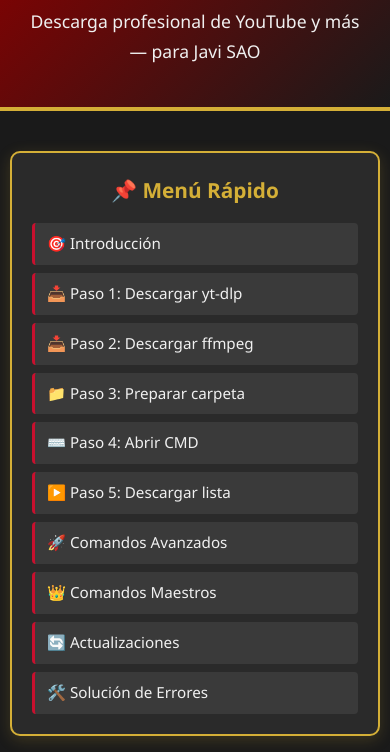
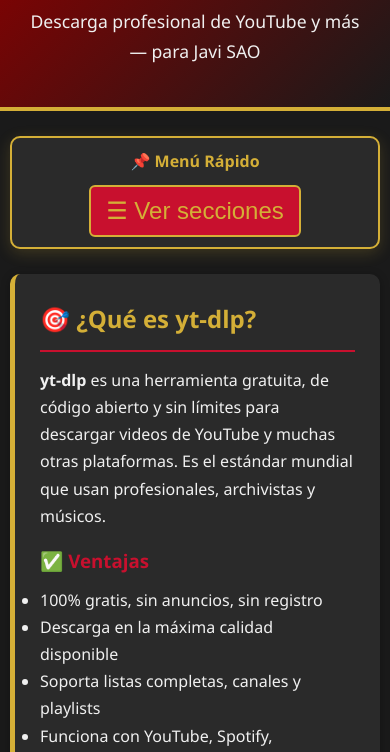
Before and after one commit to saoentertainment/descargar-videos, a plain HTML site: page index.html in a window 390 px wide. Shown: the part 92-844 px from the top of the page. Drawn offline with Linux system fonts and the light colour scheme.

Commit message:
Update index.html
Arreglar menú responsive para móvil

```diff
--- a/index.html
+++ b/index.html
@@ -42,16 +42,13 @@
     padding: 20px;
   }
 
-  /* MENÚ INTERACTIVO */
+/* MENÚ INTERACTIVO - RESPONSIVE */
 nav.menu {
   background: #2a2a2a;
   border: 2px solid #D4AF37;
   border-radius: 10px;
   padding: 20px;
   margin: 30px 0;
-    position: sticky;
-    top: 10px;
-    z-index: 100;
   box-shadow: 0 4px 15px rgba(212,175,55,0.2);
 }
 
@@ -86,6 +83,68 @@
   color: #D4AF37;
   border-left-color: #D4AF37;
   transform: translateX(5px);
+}
+
+/* BOTÓN HAMBURGUESA (solo visible en móvil) */
+.menu-toggle {
+  display: none;
+  background: #C8102E;
+  color: #D4AF37;
+  border: 2px solid #D4AF37;
+  padding: 10px 15px;
+  border-radius: 6px;
+  font-size: 1.5em;
+  cursor: pointer;
+  margin: 0 auto;
+  transition: all 0.3s;
+}
+
+.menu-toggle:hover {
+  background: #D4AF37;
+  color: #C8102E;
+}
+
+/* ESTILOS PARA MÓVIL */
+@media (max-width: 600px) {
+  header h1 { font-size: 1.8em; }
+  .container { padding: 10px; }
+
+  /* Menú compacto en móvil */
+  nav.menu {
+    padding: 10px;
+    margin: 15px 0;
+    position: sticky;
+    top: 5px;
+    z-index: 100;
+  }
+
+  nav.menu h2 {
+    font-size: 1em;
+    margin-bottom: 10px;
+  }
+
+  /* Mostrar botón hamburguesa */
+  .menu-toggle {
+    display: block;
+  }
+
+  /* Ocultar lista por defecto */
+  nav.menu ul {
+    display: none;
+    grid-template-columns: 1fr;
+    gap: 5px;
+    margin-top: 10px;
+  }
+
+  /* Mostrar lista cuando tenga la clase "open" */
+  nav.menu ul.open {
+    display: grid;
+  }
+
+  nav.menu a {
+    padding: 6px 10px;
+    font-size: 0.85em;
+  }
 }
 
   /* SECCIONES */
@@ -331,17 +390,18 @@
   <!-- MENÚ INTERACTIVO -->
 <nav class="menu">
   <h2>📌 Menú Rápido</h2>
-    <ul>
-      <li><a href="#intro">🎯 Introducción</a></li>
-      <li><a href="#paso1">📥 Paso 1: Descargar yt-dlp</a></li>
-      <li><a href="#paso2">📥 Paso 2: Descargar ffmpeg</a></li>
-      <li><a href="#paso3">📁 Paso 3: Preparar carpeta</a></li>
-      <li><a href="#paso4">⌨️ Paso 4: Abrir CMD</a></li>
-      <li><a href="#paso5">▶️ Paso 5: Descargar lista</a></li>
-      <li><a href="#avanzado">🚀 Comandos Avanzados</a></li>
-      <li><a href="#maestros">👑 Comandos Maestros</a></li>
-      <li><a href="#actualizar">🔄 Actualizaciones</a></li>
-      <li><a href="#errores">🛠️ Solución de Errores</a></li>
+  <button class="menu-toggle" onclick="toggleMenu()">☰ Ver secciones</button>
+  <ul id="menuList">
+    <li><a href="#intro" onclick="closeMenu()">🎯 Introducción</a></li>
+    <li><a href="#paso1" onclick="closeMenu()">📥 Paso 1: Descargar yt-dlp</a></li>
+    <li><a href="#paso2" onclick="closeMenu()">📥 Paso 2: Descargar ffmpeg</a></li>
+    <li><a href="#paso3" onclick="closeMenu()">📁 Paso 3: Preparar carpeta</a></li>
+    <li><a href="#paso4" onclick="closeMenu()">⌨️ Paso 4: Abrir CMD</a></li>
+    <li><a href="#paso5" onclick="closeMenu()">▶️ Paso 5: Descargar lista</a></li>
+    <li><a href="#avanzado" onclick="closeMenu()">🚀 Comandos Avanzados</a></li>
+    <li><a href="#maestros" onclick="closeMenu()">👑 Comandos Maestros</a></li>
+    <li><a href="#actualizar" onclick="closeMenu()">🔄 Actualizaciones</a></li>
+    <li><a href="#errores" onclick="closeMenu()">🛠️ Solución de Errores</a></li>
   </ul>
 </nav>
 
@@ -680,6 +740,27 @@ yt-dlp.exe --cookies-from-browser chrome "ENLACE"
       btn.classList.remove('show');
     }
   };
+  // Abrir/cerrar menú en móvil
+  function toggleMenu() {
+    const menuList = document.getElementById('menuList');
+    const btn = document.querySelector('.menu-toggle');
+    menuList.classList.toggle('open');
+
+    // Cambiar texto del botón
+    if (menuList.classList.contains('open')) {
+      btn.textContent = '✕ Cerrar menú';
+    } else {
+      btn.textContent = '☰ Ver secciones';
+    }
+  }
+
+  // Cerrar menú al hacer clic en un enlace (móvil)
+  function closeMenu() {
+    const menuList = document.getElementById('menuList');
+    const btn = document.querySelector('.menu-toggle');
+    menuList.classList.remove('open');
+    btn.textContent = '☰ Ver secciones';
+  }
 </script>
 
 </body>
```
Lines whose indentation alone changed are shown as unchanged.
